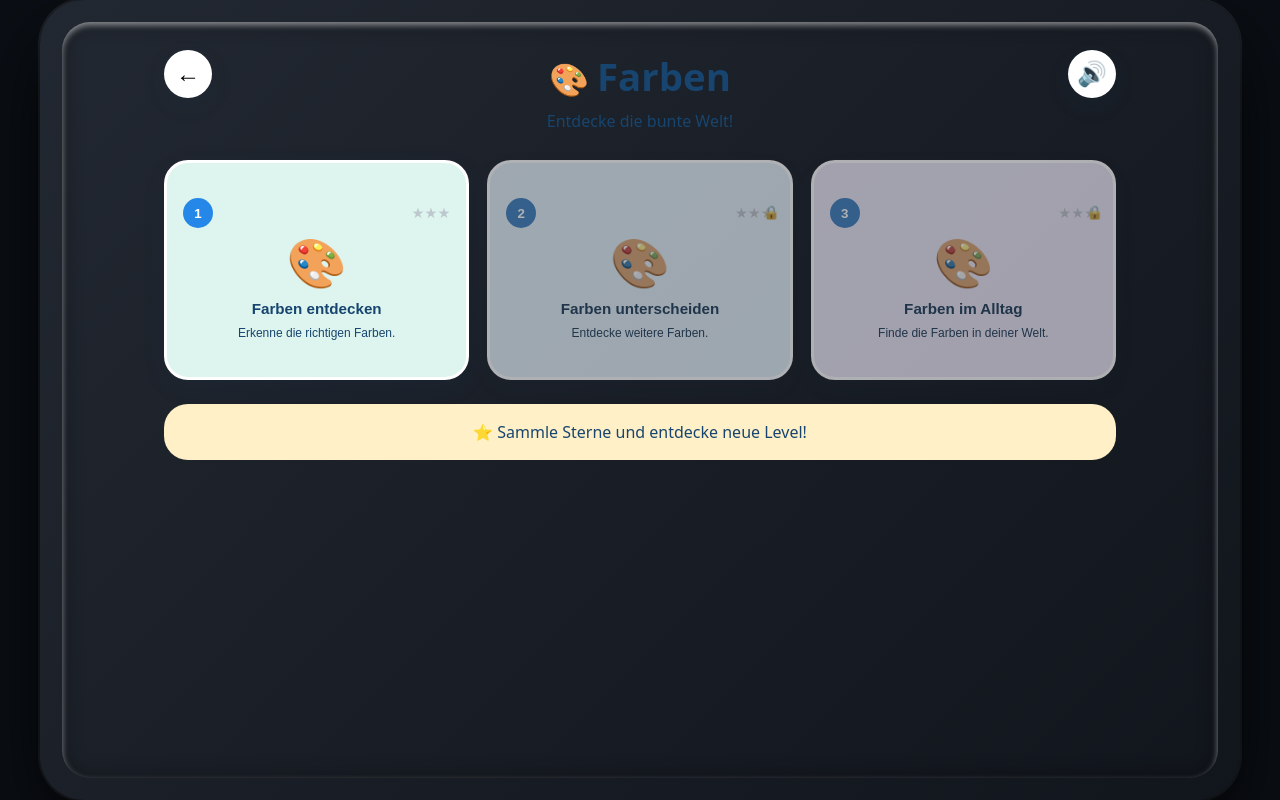
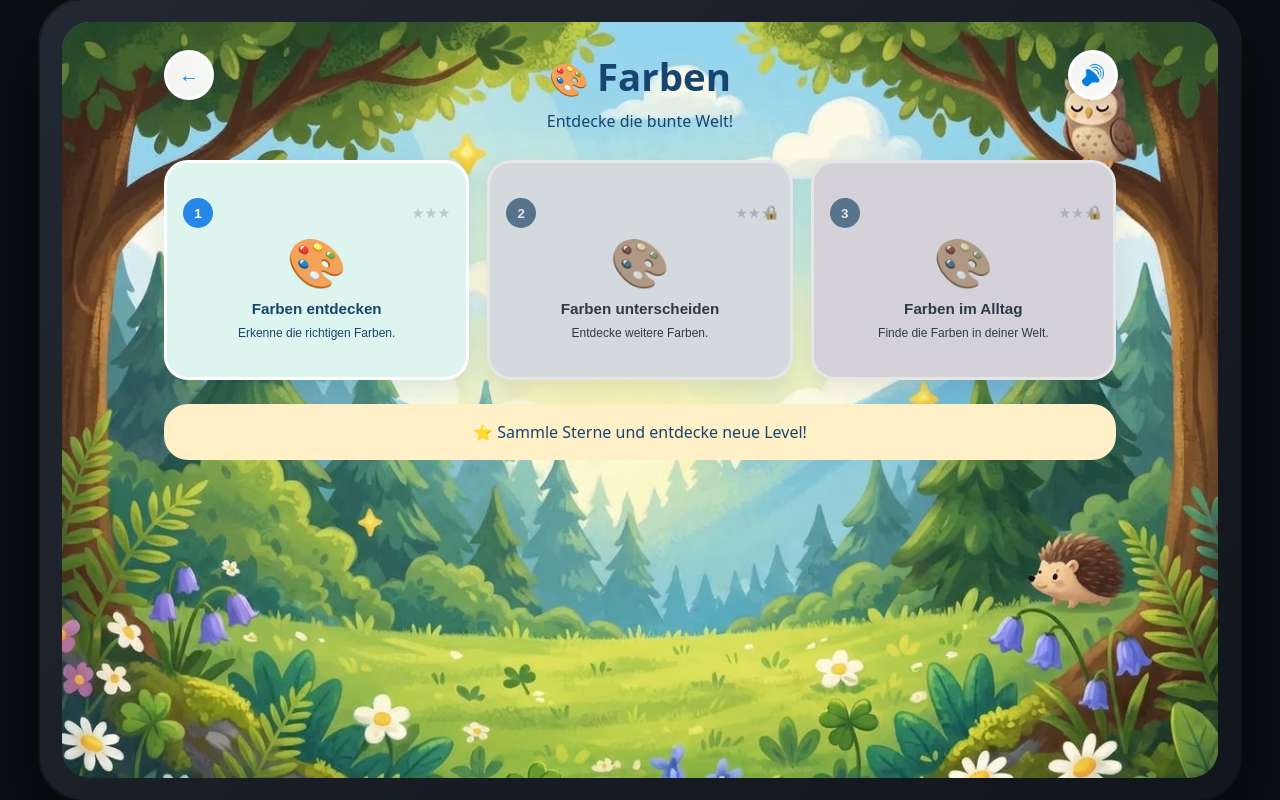
Before and after one commit to marcel-schmitz-dev/buntino, an Angular app: page / in a window 1280 px wide. Both pictures are taken after a click on the button "Farben". Built offline with nearby package versions, Linux system fonts and the light colour scheme.

Commit message:
bg-wiese in level auswahl eingefügt und icon optisch angepasst

```diff
--- a/src/app/features/level-select/level-select.html
+++ b/src/app/features/level-select/level-select.html
@@ -1,6 +1,10 @@
+<img src="assets/wiese.webp" alt="" class="bg-wiese" aria-hidden="true" />
+
 <main class="level-page">
   <header class="level-header">
-    <button class="icon-button" (click)="back.emit()" aria-label="Zurück">←</button>
+    <button class="icon-button" (click)="back.emit()" aria-label="Zurück">
+      <span class="btn-icon">←</span>
+    </button>
 
     <div class="heading">
       <div class="rainbow">{{ category().emoji }}</div>
@@ -8,7 +12,9 @@
       <p>{{ category().description }}</p>
     </div>
 
-    <button class="icon-button" aria-label="Ton">🔊</button>
+    <button class="icon-button" aria-label="Ton einschalten oder ausschalten">
+      <span class="btn-icon">🔊</span>
+    </button>
   </header>
 
   <div class="level-grid">
--- a/src/app/features/level-select/level-select.scss
+++ b/src/app/features/level-select/level-select.scss
@@ -1,5 +1,22 @@
+:host {
+  display: block;
+  position: relative;
+  min-height: 100%;
+  isolation: isolate;
+}
+
+.bg-wiese {
+  position: absolute;
+  inset: 0;
+  width: 100%;
+  height: 100%;
+  object-fit: cover;
+  z-index: -1;
+}
 
 .level-page {
+  position: relative;
+  z-index: 1;
   width: min(100%, 1000px);
   min-height: 100vh;
   margin: 0 auto;
@@ -15,13 +32,33 @@
 }
 
 .icon-button {
-  width: 48px;
-  height: 48px;
-  border: 0;
+  flex-shrink: 0;
+  width: 50px;
+  height: 50px;
+  border: 3px solid white;
   border-radius: 50%;
-  background: white;
-  box-shadow: var(--shadow-card);
-  font-size: 1.5rem;
+  background: rgba(255, 255, 255, 0.95);
+  backdrop-filter: blur(6px);
+  box-shadow: 0 8px 20px rgba(23, 69, 111, 0.12);
+  cursor: pointer;
+  display: flex;
+  align-items: center;
+  justify-content: center;
+  transition: transform 0.2s ease, background 0.2s ease;
+
+  .btn-icon {
+    font-size: 1.25rem;
+    filter: brightness(0) saturate(100%) invert(32%) sepia(85%) saturate(1450%) hue-rotate(185deg) brightness(96%) contrast(97%);
+  }
+
+  &:hover {
+    transform: scale(1.08);
+    background: #ffffff;
+  }
+
+  &:active {
+    transform: scale(0.95);
+  }
 }
 
 .heading {
@@ -123,8 +160,8 @@
 }
 
 .locked {
-  opacity: 0.65;
-  filter: saturate(0.65);
+  opacity: 1;
+  filter: grayscale(0.7) brightness(0.9);
 }
 
 .lock {
```
